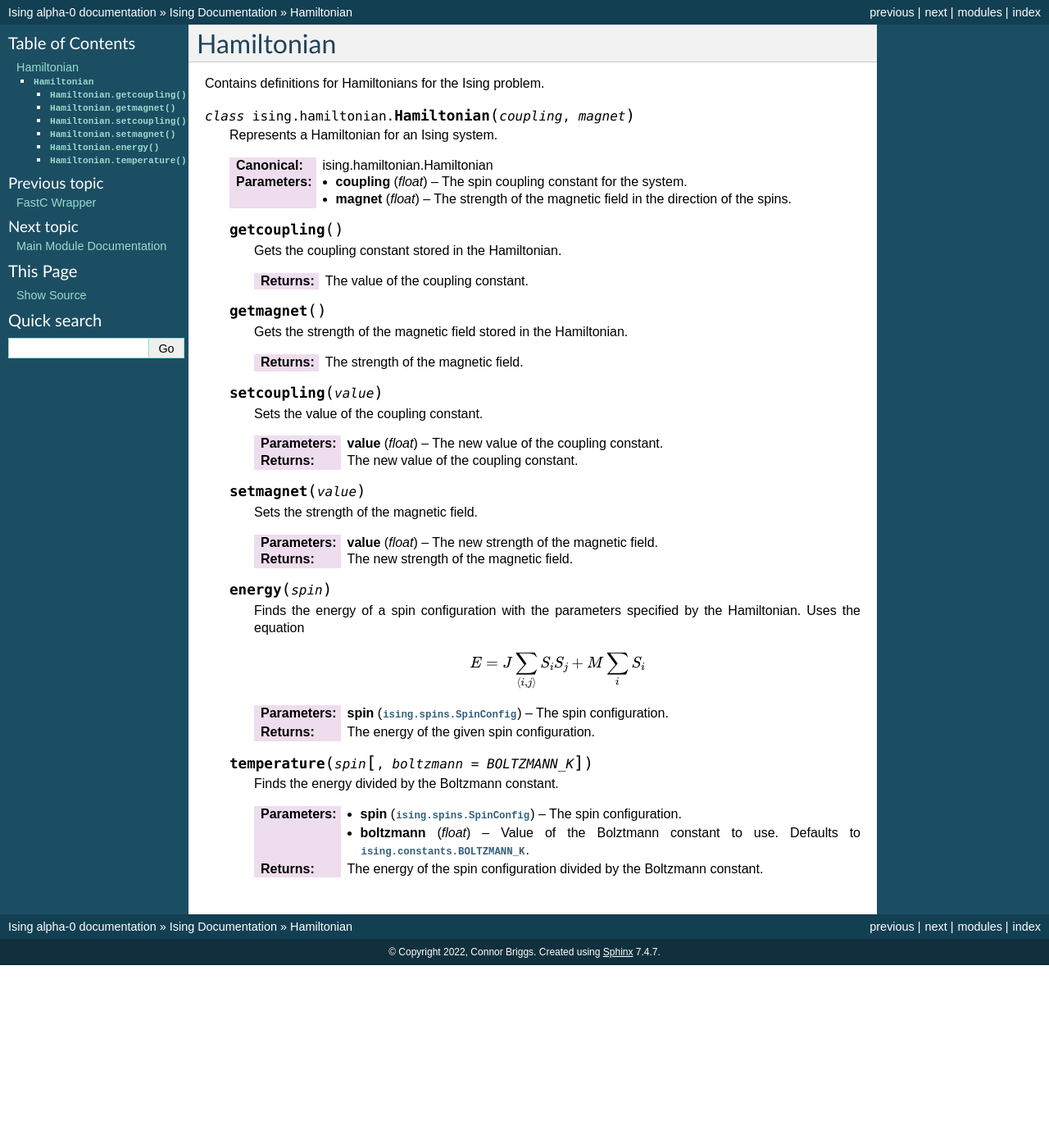
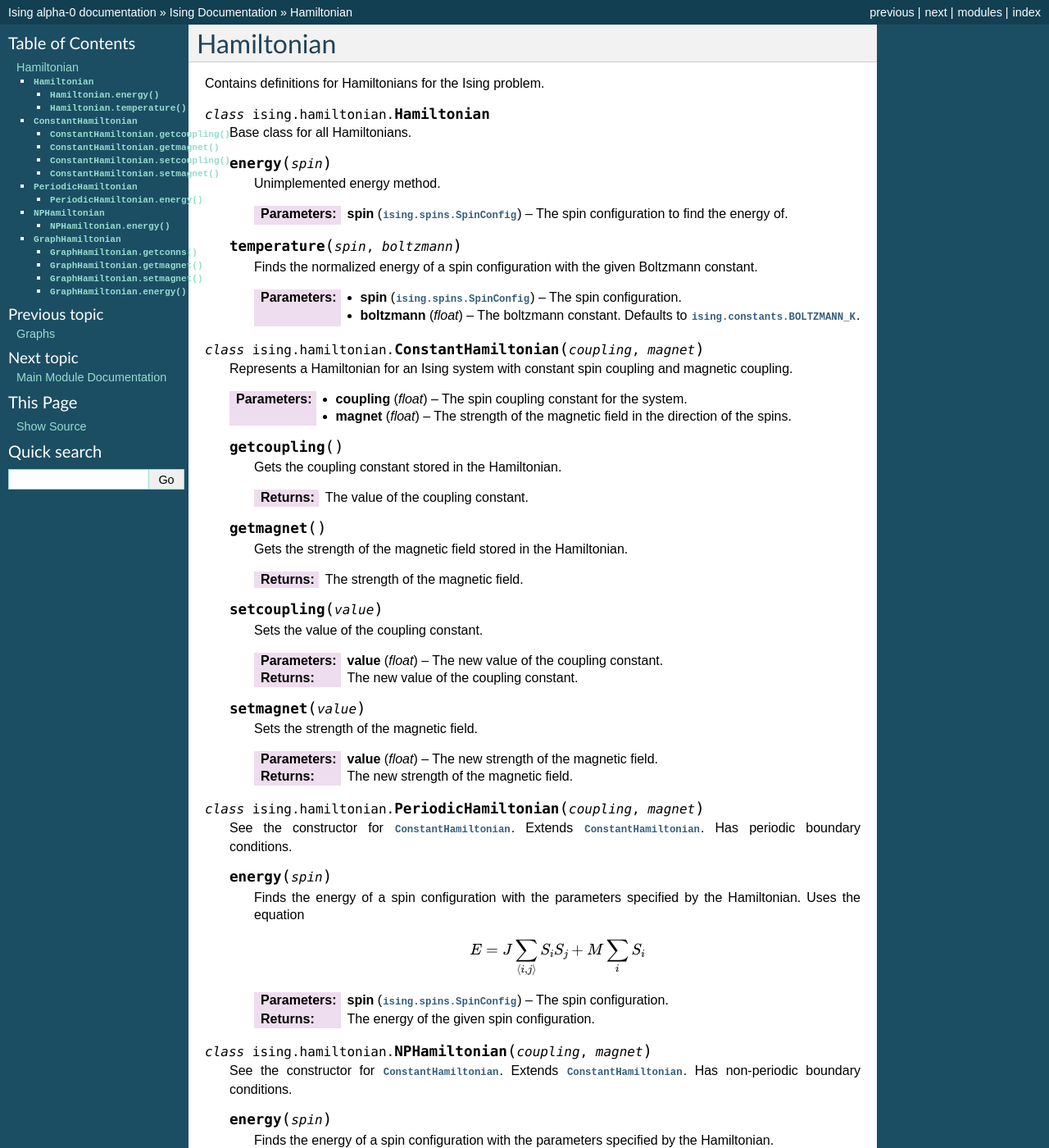
Before and after one commit to cgbriggs99/ising, a Sphinx documentation site: the page built from docs/source/ising/hamiltonian.rst, in a window 1280 px wide and 1400 px high. Shown: the whole window at 82% size. Built offline with Sphinx 7.4.7, drawn with Linux system fonts in a browser that asks for light colours; formulas are drawn with MathJax 3; some of the changed text lies outside the part shown.

Commit message:
Documented

```diff
--- a/docs/source/ising/fastcwrapper.rst
+++ b/docs/source/ising/fastcwrapper.rst
@@ -9,8 +9,8 @@ Wraps the :py:func:`plot_vals` function to allow for more customization.
 
    This is a wrapper around :py:func:`ising.fastc.plot_vals` which converts iterables to lists, hamiltonians to their parameters, and adds default values for threads, the Boltzmann constant, and contains a flag for whether to actually use the C backend. It also handles whether the C backend is included.
 
-   :param ham: The hamiltonian.
-   :type ham: :py:class:`ising.hamiltonian.Hamiltonian`
+   :param ham: The hamiltonian. Currently only works on periodic boundary conditions.
+   :type ham: :py:class:`ising.hamiltonian.PeriodicHamiltonian`
    :param int length: The number of positions in the Ising model.
    :param iterable temps: The temperatures to plot for.
    :param float boltzmann: The Boltzmann constant. Defaults to :py:data:`ising.constants.BOLTZMANN_K`
--- a/docs/source/ising/hamiltonian.rst
+++ b/docs/source/ising/hamiltonian.rst
@@ -1,15 +1,33 @@
 Hamiltonian
 ===========
 
+Contains definitions for Hamiltonians for the Ising problem.
+
 .. py:module:: ising.hamiltonian
 
-Contains definitions for Hamiltonians for the Ising problem.
+.. py:class:: Hamiltonian
 
-.. py:class:: Hamiltonian(coupling, magnet)
+   Base class for all Hamiltonians.
 
-   Represents a Hamiltonian for an Ising system.
+   .. py:method:: energy(spin)
 
-   :canonical: ising.hamiltonian.Hamiltonian
+      Unimplemented energy method.
+
+      :param spin: The spin configuration to find the energy of.
+      :type spin: :py:class:`ising.spins.SpinConfig`
+
+   .. py:method:: temperature(spin, boltzmann)
+
+      Finds the normalized energy of a spin configuration with the given Boltzmann constant.
+
+      :param spin: The spin configuration.
+      :type spin: :py:class:`ising.spins.SpinConfig`
+      :param float boltzmann: The boltzmann constant. Defaults to :py:data:`ising.constants.BOLTZMANN_K`.
+
+.. py:class:: ConstantHamiltonian(coupling, magnet)
+
+   Represents a Hamiltonian for an Ising system with constant spin coupling and magnetic coupling.
+
    :param float coupling: The spin coupling constant for the system.
    :param float magnet: The strength of the magnetic field in the direction of the spins.
 
@@ -39,6 +57,10 @@ Contains definitions for Hamiltonians for the Ising problem.
       :param float value: The new strength of the magnetic field.
       :return: The new strength of the magnetic field.
 
+.. py:class:: PeriodicHamiltonian(coupling, magnet)
+
+   See the constructor for :py:class:`ConstantHamiltonian`. Extends :py:class:`ConstantHamiltonian`. Has periodic boundary conditions.
+
    .. py:method:: energy(spin)
 
       Finds the energy of a spin configuration with the parameters specified by the Hamiltonian. Uses the equation
@@ -51,11 +73,50 @@ Contains definitions for Hamiltonians for the Ising problem.
       :type spin: :py:class:`ising.spins.SpinConfig`
       :return: The energy of the given spin configuration.
 
-   .. py:method:: temperature(spin, [boltzmann = BOLTZMANN_K])
+.. py:class:: NPHamiltonian(coupling, magnet)
 
-      Finds the energy divided by the Boltzmann constant.
+   See the constructor for :py:class:`ConstantHamiltonian`. Extends :py:class:`ConstantHamiltonian`. Has non-periodic boundary conditions.
+
+   .. py:method:: energy(spin)
+
+      Finds the energy of a spin configuration with the parameters specified by the Hamiltonian.
 
       :param spin: The spin configuration.
       :type spin: :py:class:`ising.spins.SpinConfig`
-      :param float boltzmann: Value of the Bolztmann constant to use. Defaults to :py:data:`ising.constants.BOLTZMANN_K`.
-      :return: The energy of the spin configuration divided by the Boltzmann constant.
+      :return: The energy of the given spin configuration.
+
+.. py:class:: GraphHamiltonian(conns, mags)
+
+   Represents a Hamiltonian with arbitrary connections between spins.
+
+   :param conns: A graph representing the connections between spins.
+   :type conns: :py:class:`ising.graph.Graph`
+   :param mags: The magnetic constants. If it is a single value, it is applied to all. If it is multiple values, it will be applied to each vertex in order.
+   :type mags: float or list(float)
+
+   .. py:method:: getconns()
+
+      Returns the graph representing the connections.
+
+      :return: The graph representing the connections between interacting spins.
+
+   .. py:method:: getmagnet()
+
+      Returns the magnetic constant(s).
+
+      :return: The magnetic constant or constants.
+
+   .. py:method:: setmagnet(mags)
+
+      Sets the magnetic constant.
+
+      :param mags: The magnetic constant or constants.
+      :type mags: float or list(float)
+      :return: The new value.
+
+   .. py:method:: energy(spin)
+
+      Calculates the energy of a given configuration.
+
+      :param spin: The spin configuration.
+      :type spin: :py:class:`ising.spins.SpinConfig`.
--- a/docs/source/ising/index.rst
+++ b/docs/source/ising/index.rst
@@ -3,7 +3,9 @@ Ising Documentation
 
 .. toctree::
    constants
+   despats/index
    fastcwrapper
+   graph
    hamiltonian
    main
    spins
```
Also changed, not shown: docs/source/ising/despats/index.rst (added, +8 -0 lines), docs/source/ising/despats/singleton.rst (added, +20 -0 lines), docs/source/ising/graph.rst (added, +294 -0 lines), docs/source/ising/thermo.rst (+6 -6 lines), 2 other files.
